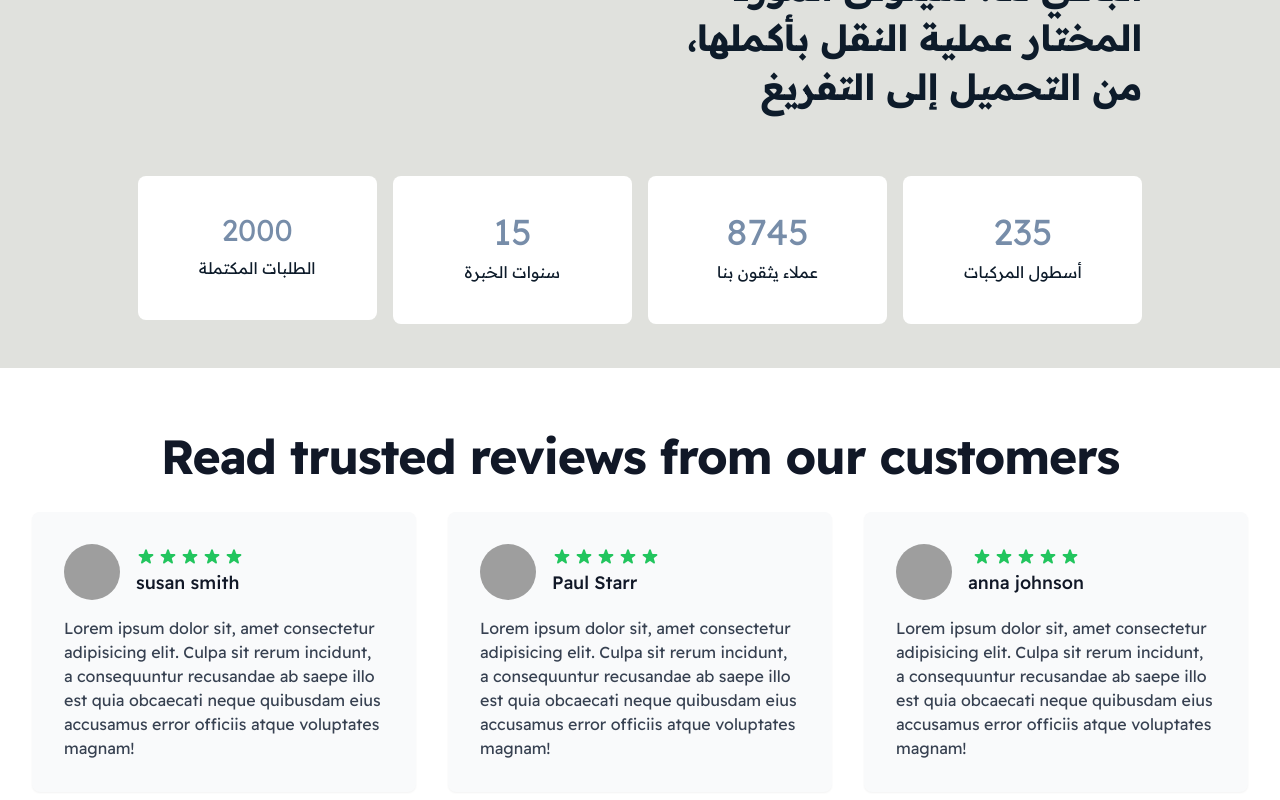
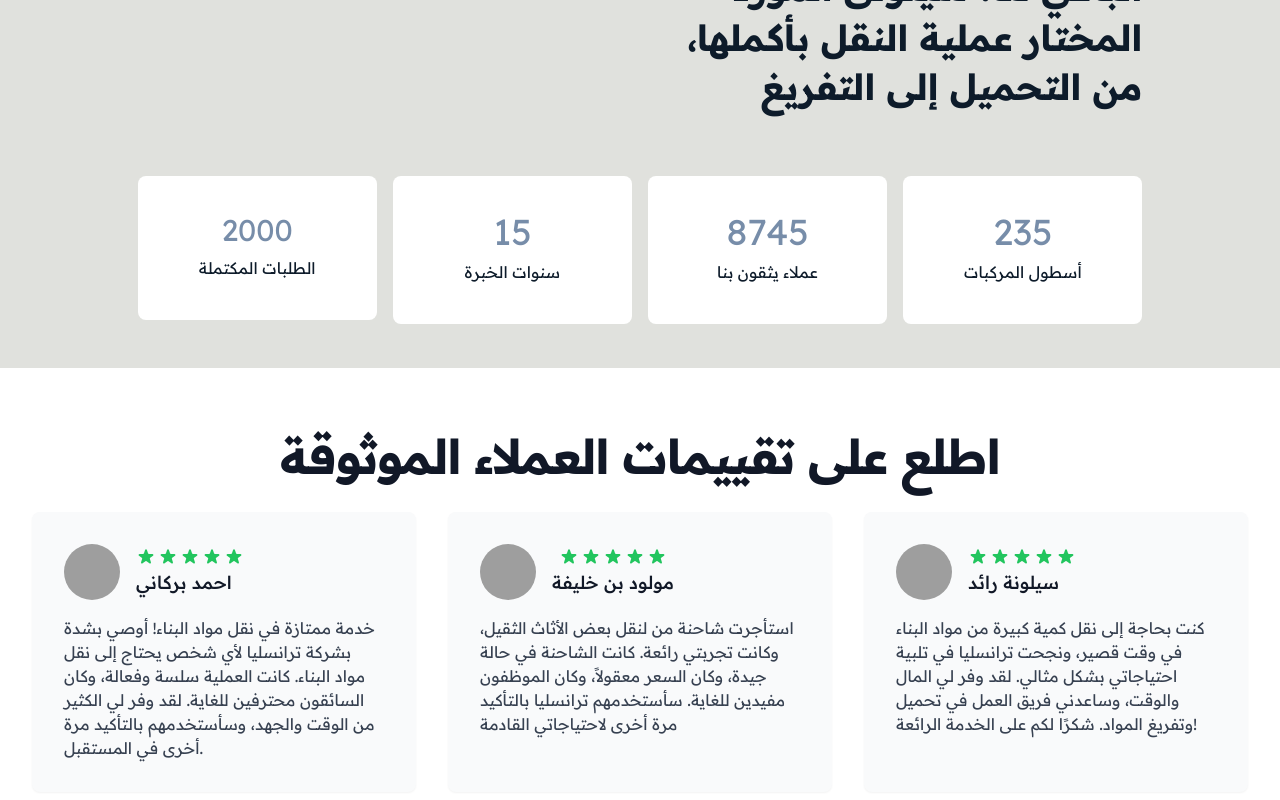
Before and after one commit to mohammedaouamri5/Transliya, a React (Vite) app in the folder front/: page / in a window 1280 px wide. Shown: the part 1551-2351 px from the top of the page. Built offline with nearby package versions, Linux system fonts and the light colour scheme; grey boxes are pictures that could not be loaded.

Commit message:
Translit reviewcard

```diff
--- a/front/src/components/Login.jsx
+++ b/front/src/components/Login.jsx
@@ -49,14 +49,14 @@ const Login = () => {
           <div className="w-full bg-white rounded-lg shadow  md:mt-0 sm:max-w-md xl:p-0">
             <div className="p-6 space-y-4 md:space-y-6 sm:p-8">
               <h1 className="text-xl font-bold leading-tight tracking-tight text-gray-900 md:text-2xl ">
-                Sign in to your account
+                     تسجيل الدخول إلى حسابك
               </h1>
               <form className="space-y-4 md:space-y-6" onSubmit={handleSubmit}>
                 <div>
                   <label
                     className="block mb-2 text-sm font-medium text-gray-900 "
                   >
-                    Your email
+                    بريدك الإلكتروني
                   </label>
                   <input
                     type="email"
@@ -73,7 +73,7 @@ const Login = () => {
                   <label
                     className="block mb-2 text-sm font-medium text-gray-900 "
                   >
-                    Password
+                    كلمة السر
                   </label>
                   <input
                     type="password"
@@ -102,7 +102,7 @@ const Login = () => {
                     </div>
                     <div className="ml-3 text-sm">
                       <label className="text-primary-600 ">
-                        Remember me
+                      ذكرني
                       </label>
                     </div>
                   </div>
@@ -110,22 +110,22 @@ const Login = () => {
                     href="#"
                     className="text-sm font-medium text-primary-600 hover:underline "
                   >
-                    Forgot password?
+                    نسيت كلمة المرور؟
                   </a>
                 </div>
                 <button
                   type="submit"
                   className="w-full text-white bg-background hover:bg-secondary duration-300 focus:ring-4 focus:outline-none focus:ring-primary-300 font-medium rounded-lg text-sm px-5 py-2.5 text-center "
                 >
-                  Sign in
+                  تسجيل الدخول
                 </button>
                 <p className="text-sm font-light text-gray-500 ">
-                  Don’t have an account yet?{" "}
+                ليس لديك حساب حتى الآن؟{" "}
                   <Link
                     to="/signup"
                     className="font-medium text-primary-600 hover:underline "
                   >
-                    Sign up
+                    إنشاء حساب
                   </Link>
                 </p>
               </form>
--- a/front/src/components/Navbar.jsx
+++ b/front/src/components/Navbar.jsx
@@ -21,7 +21,7 @@ const Navbar = () => {
         <div className='w-full bg-background text-light flex items-center justify-center text-md h-[65px] relative shadow inset shadow-top-2'>
             <div className='w-[90%] h-full flex items-center justify-between '>
             <div className='flex items-center gap-4'>
-                { isAuthenticated ?  <Link to={'/login'} onClick={logout} className='px-4 py-2 rounded flex bg-white text-background text-sm font-bold hover:bg-light duration-500'>Logout</Link> :  <Link to={'/login'} className='px-4 py-2 rounded flex bg-white text-background text-sm font-bold hover:bg-light duration-500'>تسجيل الدخول</Link>}
+                { isAuthenticated ?  <Link to={'/login'} onClick={logout} className='px-4 py-2 rounded flex bg-white text-background text-sm font-bold hover:bg-light duration-500'>تسجيل الخروج</Link> :  <Link to={'/login'} className='px-4 py-2 rounded flex bg-white text-background text-sm font-bold hover:bg-light duration-500'>تسجيل الدخول</Link>}
 
                     <IoMenu className='w-7 h-7 sm:hidden cursor-pointer' onClick={onToggle} />
                 </div>
--- a/front/src/components/ReviewCard.jsx
+++ b/front/src/components/ReviewCard.jsx
@@ -6,7 +6,7 @@ const ReviewCard = () => {
       <section className="bg-white">
         <div className="mx-auto max-w-screen-xl px-4 py-12 sm:px-6 lg:px-8 lg:py-16">
           <h2 className="text-center text-4xl font-bold tracking-tight text-gray-900 sm:text-5xl">
-            Read trusted reviews from our customers
+          اطلع على تقييمات العملاء الموثوقة
           </h2>
 
           <div className="mt-8 grid grid-cols-1 gap-4 md:grid-cols-3 md:gap-8">
@@ -63,16 +63,15 @@ const ReviewCard = () => {
                   </div>
 
                   <p className="mt-0.5 text-lg font-medium text-gray-900">
-                  susan smith
+                  احمد بركاني
                   </p>
                 </div>
               </div>
 
               <p className="mt-4 text-gray-700">
-                Lorem ipsum dolor sit, amet consectetur adipisicing elit. Culpa
-                sit rerum incidunt, a consequuntur recusandae ab saepe illo est
-                quia obcaecati neque quibusdam eius accusamus error officiis
-                atque voluptates magnam!
+          خدمة ممتازة في نقل مواد البناء! أوصي بشدة بشركة ترانسليا لأي شخص يحتاج إلى نقل مواد البناء. كانت العملية سلسة وفعالة، وكان السائقون محترفين للغاية. لقد وفر لي الكثير من الوقت والجهد، وسأستخدمهم بالتأكيد مرة أخرى في المستقبل.
+
+
               </p>
             </blockquote>
 
@@ -129,16 +128,15 @@ const ReviewCard = () => {
                   </div>
 
                   <p className="mt-0.5 text-lg font-medium text-gray-900">
-                    Paul Starr
+                    مولود بن خليفة
                   </p>
                 </div>
               </div>
 
               <p className="mt-4 text-gray-700">
-                Lorem ipsum dolor sit, amet consectetur adipisicing elit. Culpa
-                sit rerum incidunt, a consequuntur recusandae ab saepe illo est
-                quia obcaecati neque quibusdam eius accusamus error officiis
-                atque voluptates magnam!
+              استأجرت شاحنة من لنقل بعض الأثاث الثقيل، وكانت تجربتي رائعة. كانت الشاحنة في حالة جيدة، وكان السعر معقولاً، وكان الموظفون مفيدين للغاية. سأستخدمهم ترانسليا بالتأكيد مرة أخرى لاحتياجاتي القادمة
+
+
               </p>
             </blockquote>
 
@@ -195,16 +193,15 @@ const ReviewCard = () => {
                   </div>
 
                   <p className="mt-0.5 text-lg font-medium text-gray-900">
-                  anna johnson
+                  سيلونة رائد
                   </p>
                 </div>
               </div>
 
               <p className="mt-4 text-gray-700">
-                Lorem ipsum dolor sit, amet consectetur adipisicing elit. Culpa
-                sit rerum incidunt, a consequuntur recusandae ab saepe illo est
-                quia obcaecati neque quibusdam eius accusamus error officiis
-                atque voluptates magnam!
+              كنت بحاجة إلى نقل كمية كبيرة من مواد البناء في وقت قصير، ونجحت ترانسليا في تلبية احتياجاتي بشكل مثالي. لقد وفر لي المال والوقت، وساعدني فريق العمل في تحميل وتفريغ المواد. شكرًا لكم على الخدمة الرائعة!
+
+
               </p>
             </blockquote>
           </div>
```
